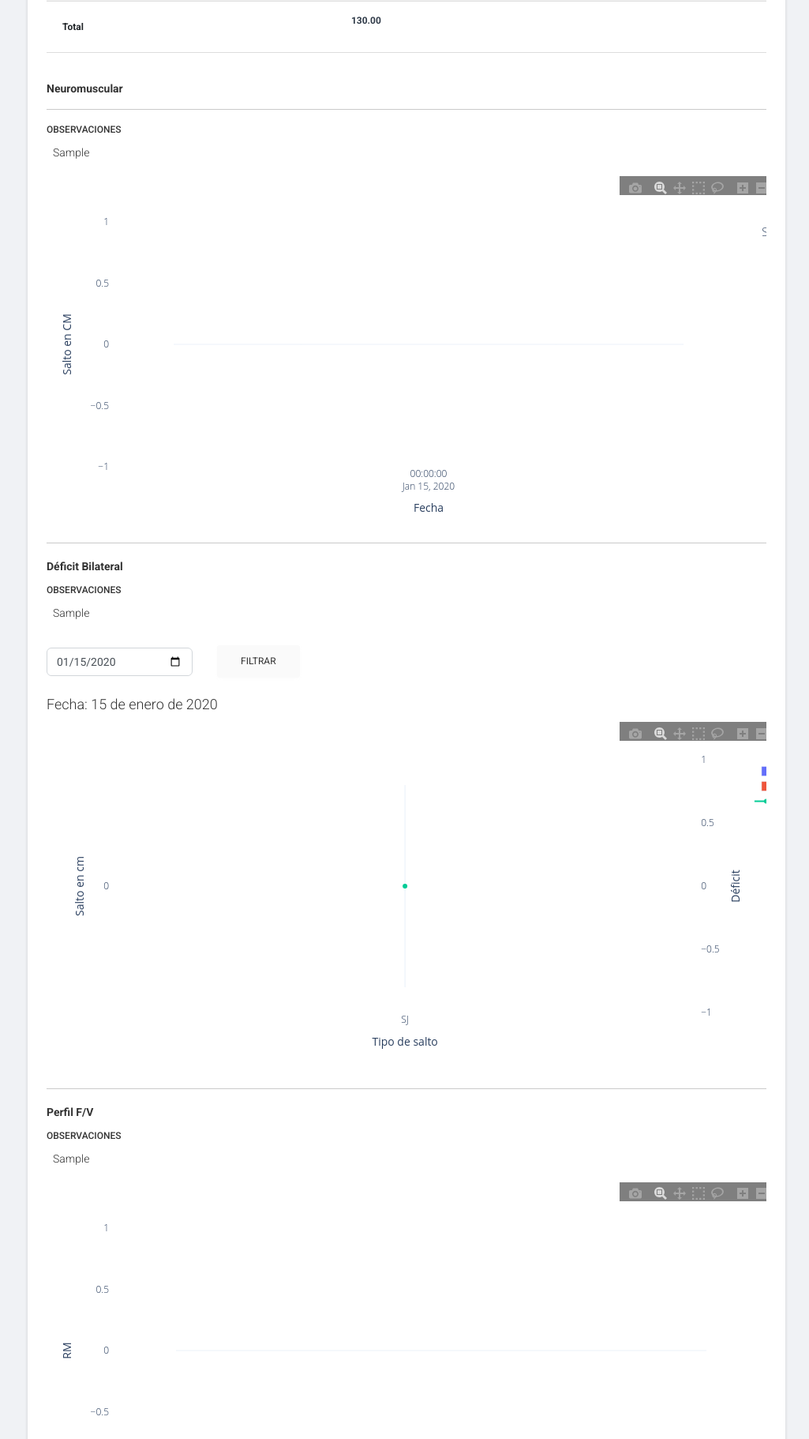
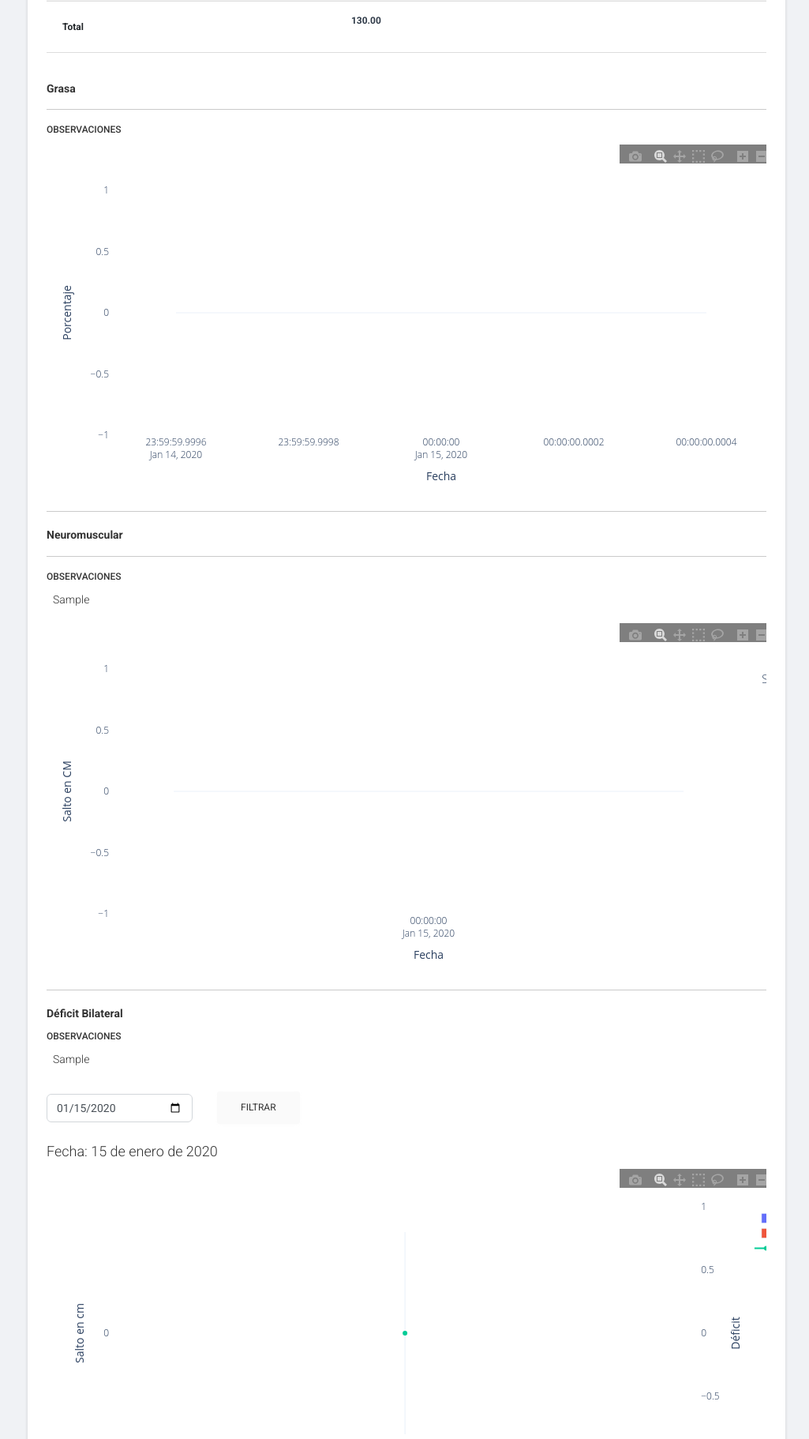
Before and after one commit to paloaltoestudio/DIN-Metrics, a Django app: page /deportistas/1/reporte in a window 1280 px wide. Shown: the part 2338-4160 px from the top of the page at 79% size, without its empty margins (255-1280 px from the left). Run offline with Django 4.2, Linux system fonts and the light colour scheme; a user stored in the database is signed in; tables that the repository leaves empty hold one stand-in row (values such as "Sample post"); grey boxes marked "Sample" are stand-in pictures; parts of the project's set-up code (start-up, migrations or seed data) failed here and were passed over; some libraries are stand-ins or nearby versions.

Commit message:
Add graph to fat and add fat to full report

```diff
--- a/templates/layout/inc/user_nav.html
+++ b/templates/layout/inc/user_nav.html
@@ -13,6 +13,9 @@
             <a href="{% url 'users:fms_detail' user.id %}" class="nav-link {% if 'fms' in request.path %}active{% endif %}">FMS</a>
         </li>
         <li class="nav-item" role="presentation">
+            <a href="{% url 'users:fat_detail' user.id %}" class="nav-link {% if 'grasa' in request.path %}active{% endif %}">Grasa</a>
+        </li>
+        <li class="nav-item" role="presentation">
             <a href="{% url 'users:jump_detail' user.id %}" class="nav-link {% if 'neuromuscular' in request.path %}active{% endif %}">Neuromuscular</a>
         </li>
         <li class="nav-item" role="presentation">
--- a/templates/users/report_detail.html
+++ b/templates/users/report_detail.html
@@ -289,6 +289,30 @@
         </div>
 
         <div class="source">
+            {% if fat_graph %}
+            <h3>Grasa</h3>
+            <hr>
+
+            <div class="notes">
+                <h6>Observaciones</h6>
+
+                {% if fat_observations %}
+                <p class="ml-2">{{fat_observations.observations}}</p>
+                {% endif %}
+            </div>
+            <div class="graph_wrapper">
+                <div class="loader">
+                    <span>Cargando Gráfico</span>
+                    <div class="lds-ripple"><div></div><div></div></div>
+                </div>
+                <div class="graph_inner">
+                    {{ fat_graph|safe }}
+                </div>
+            </div>
+            {% endif %}
+
+            <hr>
+
             {% if fig %}
             <h3>Neuromuscular</h3>
             <hr>
@@ -311,8 +335,10 @@
             </div>
             {% endif %}
 
-            <hr>
+        <hr>
+        </div>
 
+        <div class="source">
             <h3>Déficit Bilateral</h3>
             <div class="notes">
                 <h6>Observaciones</h6>
@@ -350,11 +376,9 @@
                 </div>
             </div>
             {% endif %}
-        </div>
 
-        <hr>
+            <hr>
 
-        <div class="source">
             <h3>Perfil F/V</h3>
 
             <h6>Observaciones</h6>
--- a/users/data/fat_data.py
+++ b/users/data/fat_data.py
@@ -1,13 +1,5 @@
-#Python
-import datetime
-
-#Django
-from django.db.models import Sum, Count, Avg
-
 #third party
 import pandas as pd
-import plotly.graph_objects as go
-from plotly.subplots import make_subplots
 import plotly.express as px
 
 #models
@@ -18,7 +10,7 @@ from .data_utils import update_plot
 
 def fat_data(context):
 
-    Fat_rates = Fat_rate.objects.filter(athlete=context['user'].athlete).order_by('date')
+    fat_rates = Fat_rate.objects.filter(athlete=context['user'].athlete).order_by('date')
     #bilateral_observation = BilateralObservation.objects.filter(athlete=context['user'].athlete)
 
     # if(bilateral_observation and len(bilateral_observation) > 0):
@@ -26,76 +18,25 @@ def fat_data(context):
     #     context['bilateral_observation'] = bilateral_observation
 
 
-    # data = {
-    #     'date': [],
-    #     'jump': [],
-    #     'score_left': [],
-    #     'score_right': [],
-    #     'deficit': [],
-    # }
+    data = {
+        'date': [],
+        'rate': [],
+    }
 
-    # if len(bilaterals) > 0:
-    #     for bilateral in bilaterals:
-    #             data['date'].append(bilateral.date)
-    #             data['jump'].append(bilateral.jump)
-    #             data['deficit'].append(bilateral.deficit)
-    #             data['score_left'].append(bilateral.left)
-    #             data['score_right'].append(bilateral.right)
+    if len(fat_rates) > 0:
+        for fat in fat_rates:
+                data['date'].append(fat.date)
+                data['rate'].append(fat.fat_rate)
 
 
-    #     df = pd.DataFrame(data=data, index=data['date'])
-    #     if date != '':
-    #         date = datetime.datetime.strptime(date, '%Y-%m-%d')
-    #         df = df[(pd.to_datetime(df['date']) == date)]
-    #     else:
-    #         date = pd.to_datetime(df['date']).max()
-    #         df = df[(pd.to_datetime(df['date']) == date)]
-    #     context['df'] = df.to_html(justify='left')
+        df = pd.DataFrame(data=data, index=data['date'])
+        context['df'] = df.to_html(justify='left')
 
-    #     #Bar chart
-    #     # bi_fig = px.bar(df, x= 'jump', y='score', labels={'jump':'Salto', 'score': 'Salto en CM', 'foot': 'Pierna'}, color = df['foot'], barmode = 'group')
+        #Bar chart
+        bi_fig = px.bar(df, x= 'date', y='rate', labels={'date':'Fecha', 'rate': 'Porcentaje'}, barmode = 'group')
 
-    #     bi_fig = make_subplots(specs=[[{"secondary_y": True}]])
+        update_plot(bi_fig)
 
-    #     bi_fig.add_trace(
-    #         go.Bar(x=df['jump'], y=df['score_left'], name="izquierdo"),
-    #         secondary_y=False,
-    #     )
-    #     bi_fig.add_trace(
-    #         go.Bar(x=df['jump'], y=df['score_right'], name="derecho"),
-    #         secondary_y=False,
-    #     )
+        context['fat_graph'] = bi_fig.to_html(include_plotlyjs="cdn", full_html=False)
 
-    #     bi_fig.update_layout(
-    #         barmode="group",
-    #         xaxis_title='Tipo de salto',
-    #     )
-
-    #     bi_fig.add_trace(
-    #         go.Scatter(x=df['jump'],
-    #                    y=df['deficit'],
-    #                    mode="markers+lines+text",
-    #                    name="deficit",
-    #                    text=df['deficit'],
-    #                    textposition="top center",
-    #                    textfont=dict(
-    #                         size=14,
-    #                     )),
-    #         secondary_y=True,
-    #     )
-
-    #     bi_fig.update_layout(
-    #         margin=dict(t=50)
-    #     )
-
-
-    #     bi_fig['layout']['yaxis']['title']='Salto en cm'
-    #     bi_fig['layout']['yaxis2']['title']='Déficit'
-
-    #     update_plot(bi_fig)
-
-    #     context['graph'] = bi_fig.to_html(include_plotlyjs="cdn", full_html=False)
-    #     context['graph_mobile'] = bi_fig.to_html(include_plotlyjs="cdn", full_html=False)
-
-    context['fat_rates'] = Fat_rates
-    #context['is_limit'] = is_limit
+    context['fat_rates'] = fat_rates
--- a/users/views.py
+++ b/users/views.py
@@ -139,6 +139,9 @@ class ReportDetail(LoginRequiredMixin, DetailView):
 
         #Get data from neuro and make chart
         jump_data(context)
+
+        #Get data from fat and make chart
+        fat_data(context)
 
         #Get data from bilateral and make chart
         if 'date' in self.request.GET:
```
Also changed, not shown: templates/users/inc/fat_tab.html (+6 -25 lines).
